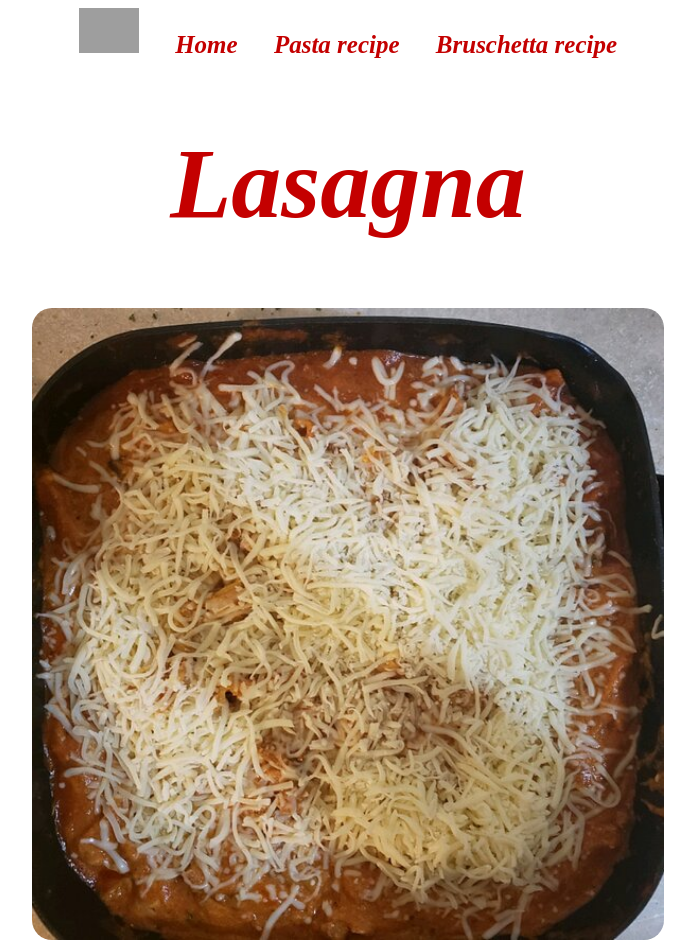
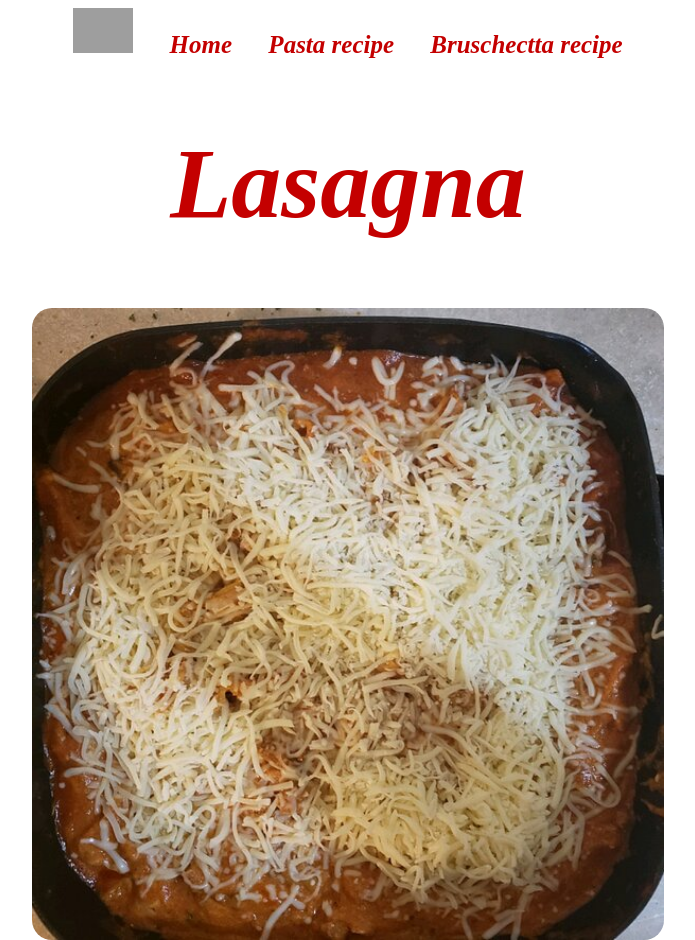
Before and after one commit to Amrit131/odin-recipes, a plain HTML site: page recipes/lasagna.html in a window 1280 px wide. Shown: the top 940 px of the page, without its empty margins (292-987 px from the left). Drawn offline with Linux system fonts and the light colour scheme; grey boxes are pictures that could not be loaded; a web font is replaced by a local one.

Commit message:
Correction

```diff
--- a/recipes/lasagna.html
+++ b/recipes/lasagna.html
@@ -14,7 +14,7 @@
       </a>
     <a class="nav-element" href="../index.html">Home</a>
     <a class="nav-element" href="pasta.html">Pasta recipe</a>
-    <a class="nav-element"href="bruschetta.html">Bruschetta recipe</a>
+    <a class="nav-element"href="bruschetta.html">Bruschectta recipe</a>
     </div>
     <h1>Lasagna</h1>
     <img id="image"
```
